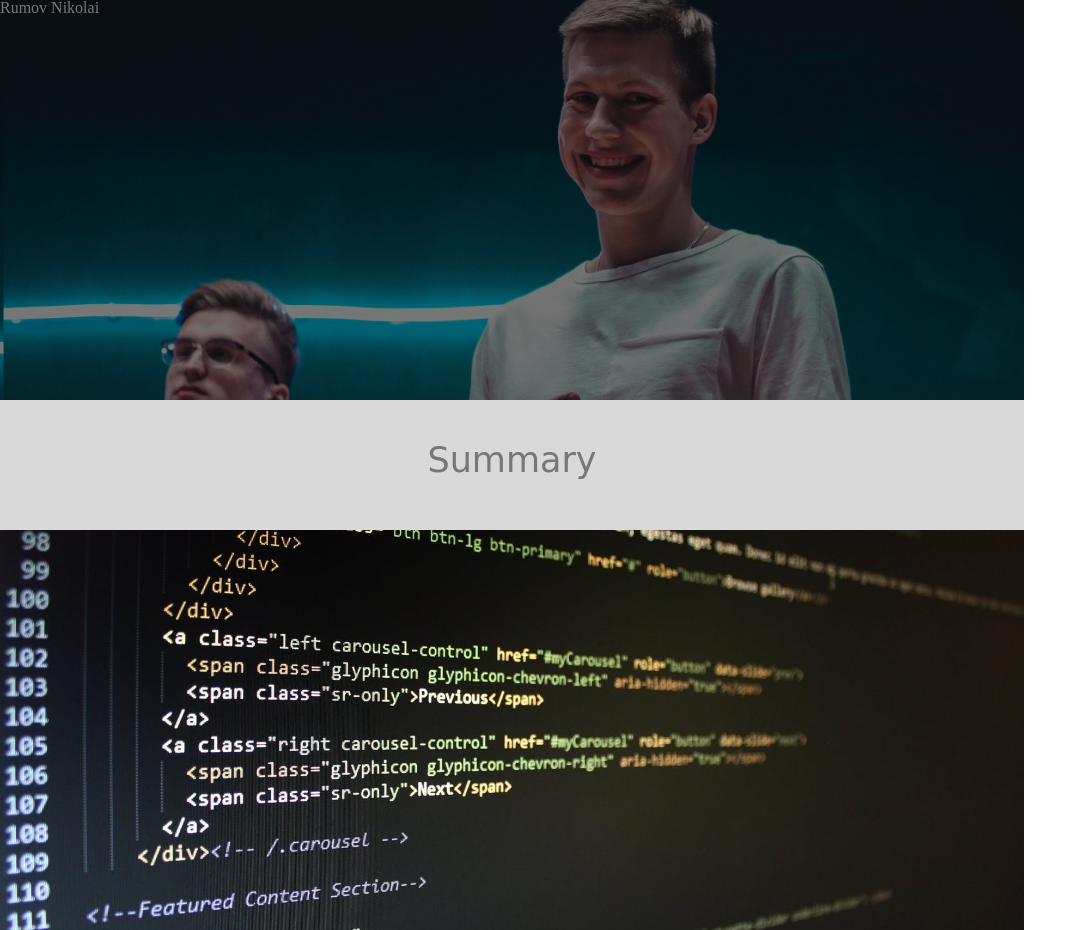
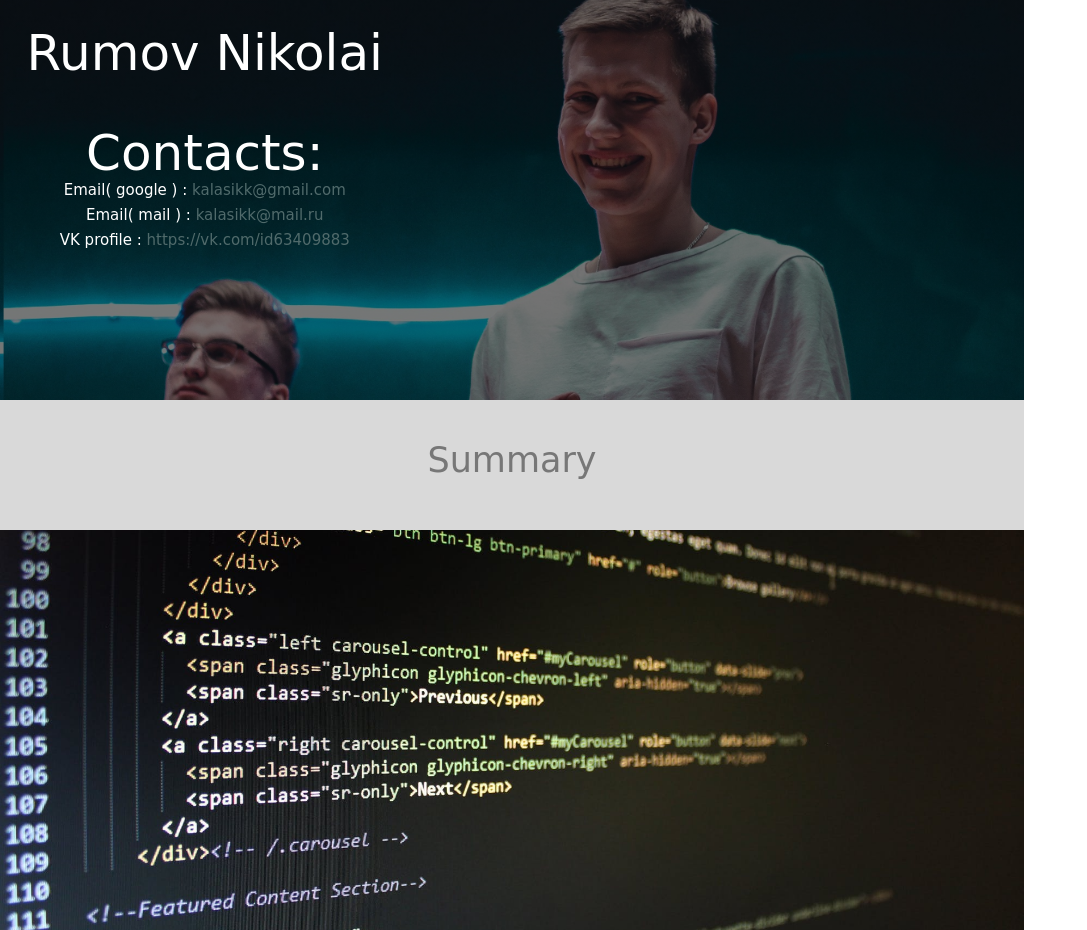
Before and after one commit to kalasikk/rsschool-2019Q1-cv, a plain HTML site: page index.html in a window 1280 px wide. Shown: the top 930 px of the page, without its empty margins (0-1087 px from the left). Drawn offline with Linux system fonts and the light colour scheme.

Commit message:
docs: Add contacts

```diff
--- a/index.html
+++ b/index.html
@@ -13,6 +13,14 @@
         <div class="bg-my-image">
             <div class="hero-text">
                 <h1>Rumov Nikolai</h1>
+
+                <p> Contacts: </p>
+                <ul >
+                    <li>Email( google ) : <a class="effect" href="mailto:kalasikk@gmail.com" target="_blank"> kalasikk@gmail.com </a></li>
+                    <li>Email( mail ) :<a class="effect" href="mailto:kalasikk@mail.ru" target="_blank"> kalasikk@mail.ru </a></li>
+                    <li>VK profile : <a class="effect" href="https://vk.com/id63409883" target="_blank"> https://vk.com/id63409883</a></li>
+                </ul>
+
             </div>
         </div>
         <div class="text-1">
--- a/styles/style.css
+++ b/styles/style.css
@@ -52,3 +52,40 @@ body,html {
     justify-content: space-around;
     align-items: center;
 }
+
+.hero-text {
+    text-align: center;
+    position: relative;
+    top: 35%;
+    left: 20%;
+    transform: translate(-50%, -50%);
+    color: white;
+    font-family: 'Sniglet', cursive;
+    font-size: 50px;
+}
+.hero-text h1{
+    padding-bottom: 50px;
+}
+.hero-text ul li{
+    font-size: 15px;
+    padding: 5px;
+
+}
+
+.hero-text ul li .effect:hover {
+    background:  #ccccff;
+    font-size: 18px;
+
+}
+
+a {
+    margin: auto;
+    padding: 1rem 1.25rem;
+    font-family: sans-serif;
+    font-size: 1.5rem;
+    color: #506a6b;
+    text-decoration: none;
+    position: relative;
+    transition: all .3s cubic-bezier(.2, 0, 0, 1);
+    z-index: 1;
+}
```
